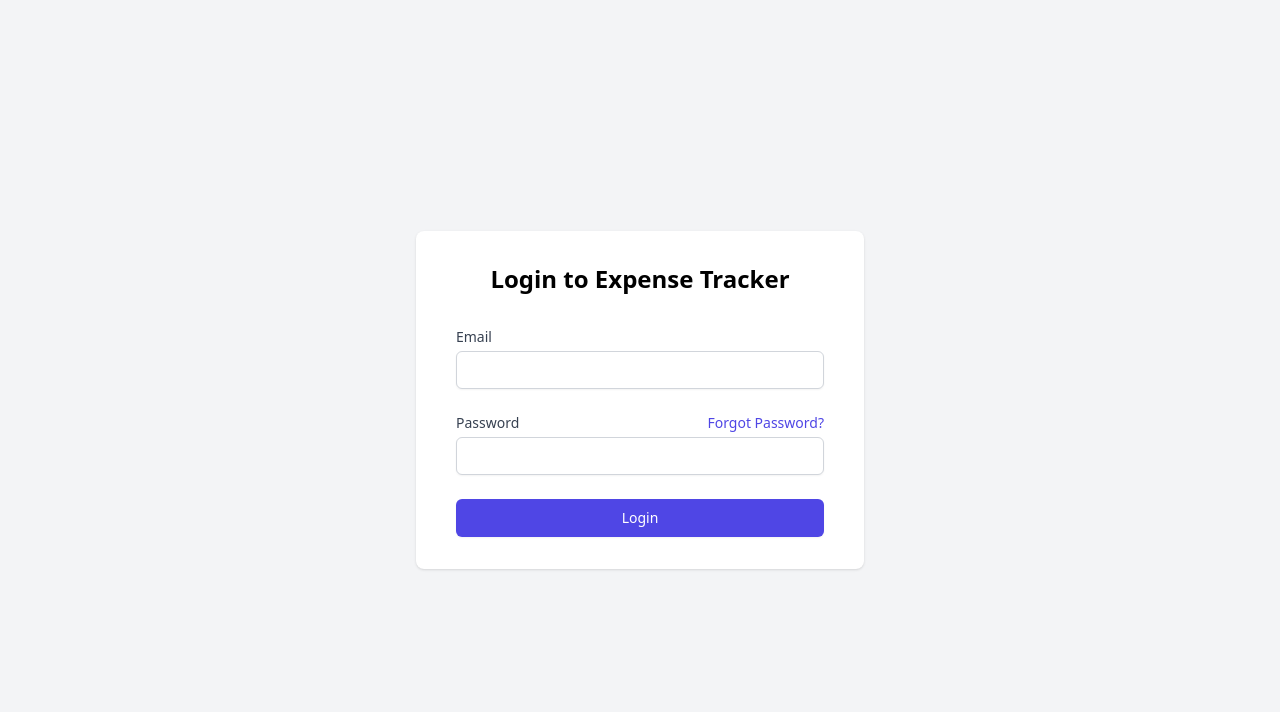
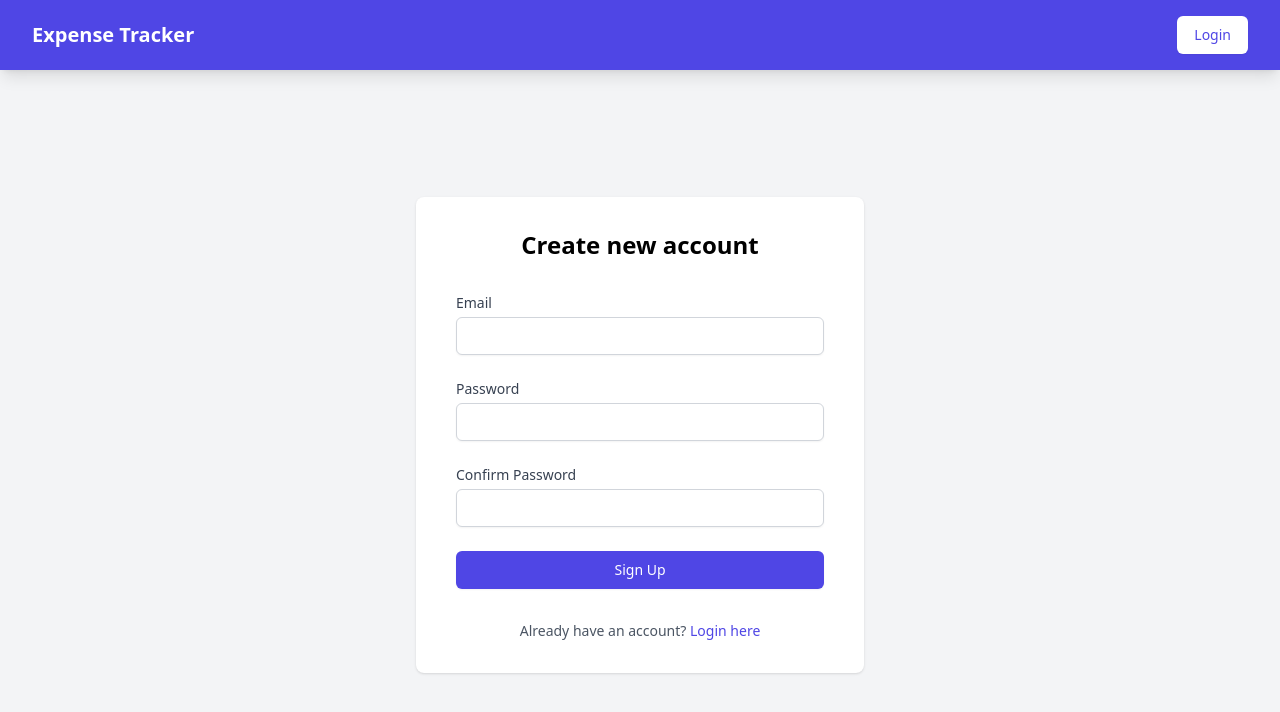
Before and after one commit to amitkocher1314/Expense-tracker, a React (Create React App) app: page /signup in a window 1280 px wide. Shown: the top 712 px of the page. Built offline with nearby package versions, Linux system fonts and the light colour scheme.

Commit message:
login+useHistory+router+storeToken

```diff
--- a/package.json
+++ b/package.json
@@ -8,6 +8,7 @@
     "@testing-library/user-event": "^13.5.0",
     "react": "^18.3.1",
     "react-dom": "^18.3.1",
+    "react-router-dom": "^5.3.4",
     "react-scripts": "5.0.1",
     "web-vitals": "^2.1.4"
   },
--- a/src/App.js
+++ b/src/App.js
@@ -1,10 +1,23 @@
 import React from "react";
+import {BrowserRouter as Router, Route,Switch} from "react-router-dom";
 import Signup from "./components/pages/Signup";
 import Login from "./components/pages/Login";
+import Welcome from "./components/pages/Welcome";
 function App() {
   return(
-    // <Signup />
+    <Router>
+     <Switch>
+    <Route path="/signup">
+    <Signup />
+    </Route>
+    <Route path="/welcome" >
+    <Welcome />
+    </Route>
+    <Route  path="/" >
     <Login />
+    </Route>
+    </Switch>
+    </Router>
   )
 }
 
--- a/src/components/pages/Login.js
+++ b/src/components/pages/Login.js
@@ -1,6 +1,10 @@
 import React, { useState } from 'react';
+import Header from '../header/Header';
+import {Link,useHistory} from "react-router-dom";
 
-const Login = ({ onLoginSuccess }) => {
+const Login = () => {
+    const history = useHistory();
+
     const [email, setEmail] = useState('');
   const [password, setPassword] = useState('');
 
@@ -31,16 +35,22 @@ const Login = ({ onLoginSuccess }) => {
 
       const data = await response.json();
       console.log('User has successfully logged in', data);
-
+      localStorage.setItem('authToken', data.idToken);
       // Assuming login success, handle success
-      onLoginSuccess(data);
+      history.replace('/welcome')
     } catch (error) {
       alert(error.message); // Display error using alert
     }
+    setEmail('');
+    setPassword('');
+
   };
 
-  return (
+  return  (
     <div className="flex flex-col min-h-screen bg-gray-100">
+      {/* Header Component */}
+      <Header />
+
       <div className="flex flex-1 items-center justify-center px-4 sm:px-6 lg:px-8">
         <div className="w-full max-w-md space-y-8 bg-white py-8 px-4 shadow sm:rounded-lg sm:px-10">
           <h2 className="text-2xl font-bold text-center">Login to Expense Tracker</h2>
@@ -65,7 +75,6 @@ const Login = ({ onLoginSuccess }) => {
                   Forgot Password?
                 </a>
               </div>
-            <div>
               <input
                 type="password"
                 id="password"
@@ -75,7 +84,6 @@ const Login = ({ onLoginSuccess }) => {
                 required
               />
             </div>
-            </div>
             <button
               type="submit"
               className="w-full flex justify-center py-2 px-4 border border-transparent rounded-md shadow-sm text-sm font-medium text-white bg-indigo-600 hover:bg-indigo-700 focus:outline-none focus:ring-2 focus:ring-offset-2 focus:ring-indigo-500"
@@ -83,6 +91,9 @@ const Login = ({ onLoginSuccess }) => {
               Login
             </button>
           </form>
+          <div className="mt-4 text-sm text-gray-600 text-center">
+            Don't have an account? <Link to="/signup" className="text-indigo-600 hover:text-indigo-500">Sign up here</Link>
+          </div>
         </div>
       </div>
     </div>
--- a/src/components/pages/Signup.js
+++ b/src/components/pages/Signup.js
@@ -1,5 +1,7 @@
 import React, { useState } from 'react';
 import Header from '../header/Header';
+import { Link } from 'react-router-dom';
+
 
 const Signup = () => {
   const [email, setEmail] = useState('');
@@ -109,7 +111,7 @@ const Signup = () => {
             </button>
           </form>
           <div className="mt-4 text-sm text-gray-600 text-center">
-            Already have an account? <a href="/login" className="text-indigo-600 hover:text-indigo-500">Login here</a>
+            Already have an account? <Link to="/" className="text-indigo-600 hover:text-indigo-500">Login here</Link>
           </div>
         </div>
       </div>
--- /dev/null
+++ b/src/components/pages/Welcome.js
@@ -0,0 +1,8 @@
+import React from "react";
+
+const Welcome=()=>{
+    return(
+       <h1>Welcome to Expense Tracker</h1>
+    )
+}
+export default Welcome;
```
Also changed, not shown: 1 other file (tests, documents, lock files or other folders). Lines whose indentation alone changed are shown as unchanged.
